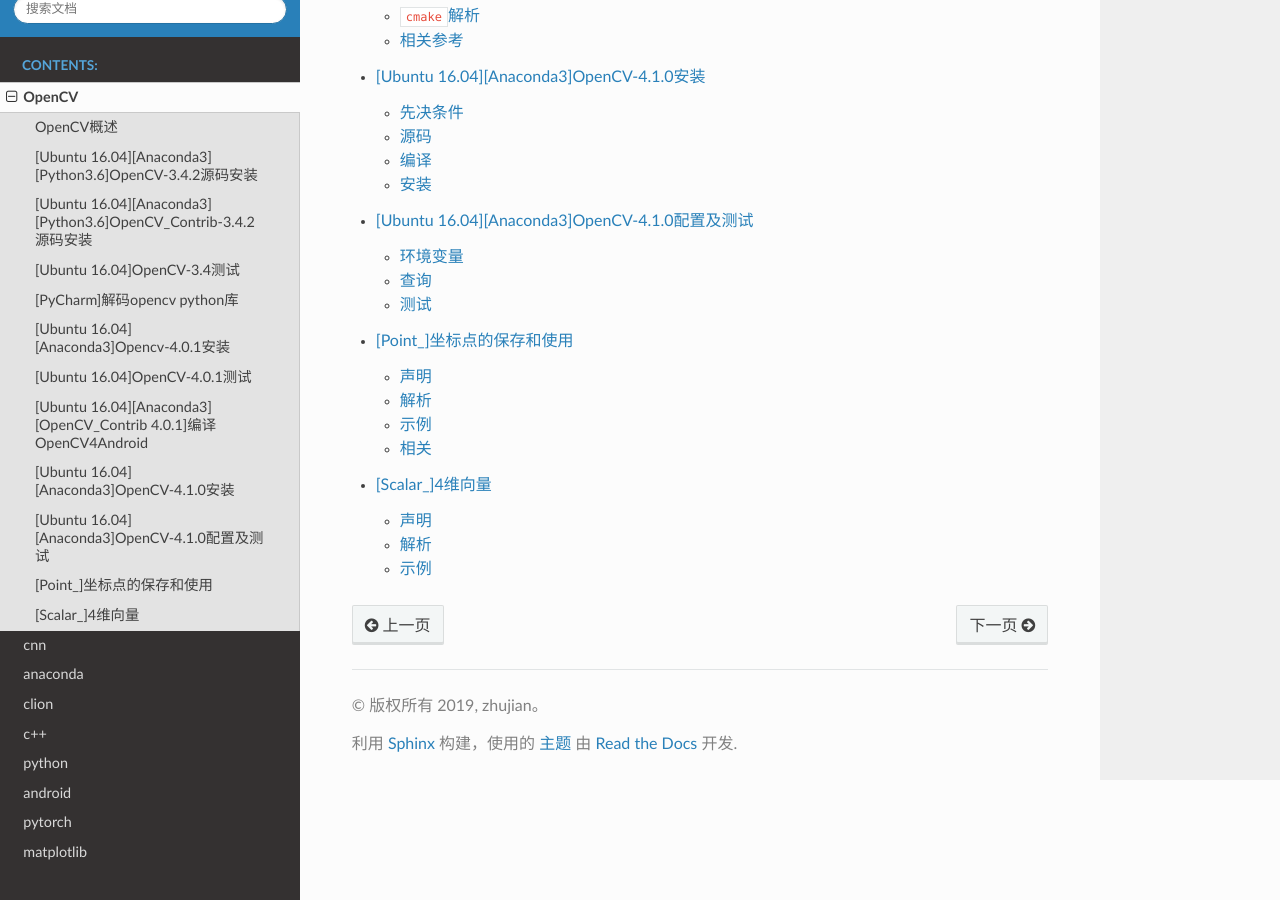
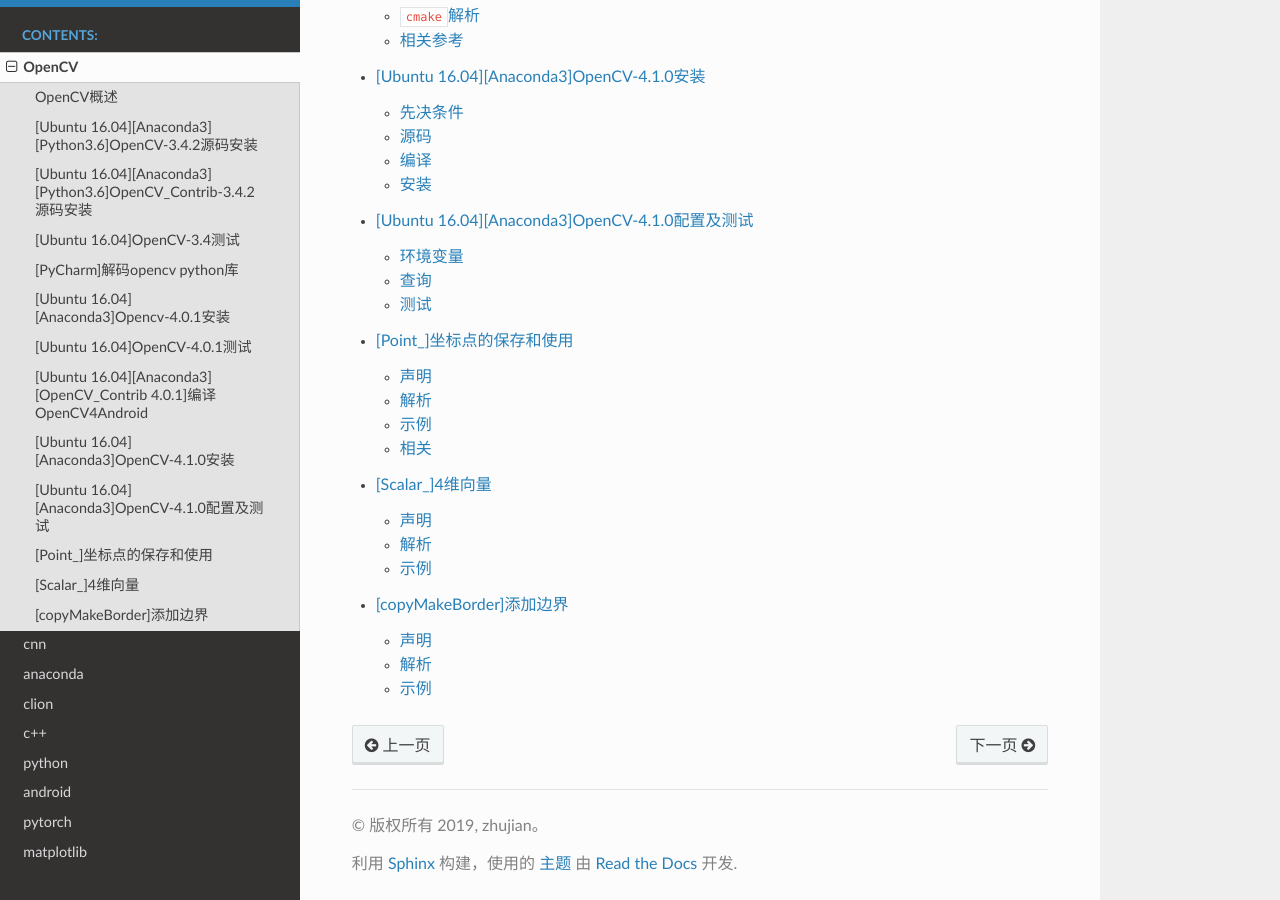
Before and after one commit to Document-Collection/image-processing, a Sphinx documentation site: the page built from docs/source/opencv.rst, in a window 1280 px wide and 900 px high, scrolled down 998 px. Built offline with Sphinx 7.4.7 and the Read the Docs theme 2.0.0, drawn with Linux system fonts in a browser that asks for light colours; pages that are not in the unit, such as notebooks, are missing from menus; some of the changed lines change nothing that is shown.

Commit message:
docs(opencv): 添加图像边界copyMakeBorder解析

````diff
--- a/docs/source/opencv.rst
+++ b/docs/source/opencv.rst
@@ -19,3 +19,4 @@ OpenCV
 
    opencv/[Point_]坐标点的保存和使用
    opencv/[Scalar_]4维向量
+   opencv/[copyMakeBorder]添加边界
--- /dev/null
+++ b/docs/source/opencv/[copyMakeBorder]添加边界.md
@@ -0,0 +1,96 @@
+
+# [copyMakeBorder]添加边界
+
+参考：[Adding borders to your images](https://docs.opencv.org/4.1.0/dc/da3/tutorial_copyMakeBorder.html)
+
+`OpenCV`提供函数[copyMakeBorder()](https://docs.opencv.org/4.1.0/d2/de8/group__core__array.html#ga2ac1049c2c3dd25c2b41bffe17658a36)来添加图像边界
+
+## 声明
+
+头文件声明：`#include <opencv2/core.hpp>`
+
+## 解析
+
+```
+CV_EXPORTS_W void copyMakeBorder(InputArray src, OutputArray dst,
+                                 int top, int bottom, int left, int right,
+                                 int borderType, const Scalar& value = Scalar() );
+```
+
+* `src`：原图
+* `dst`：结果图像，其大小为`Size(src.cols+left+right, src.rows+top+bottom)`
+* `top`：指定图像上方填充多少像素。其他方向同理
+* `bottom`
+* `left`
+* `right`
+* `borderType`：填充类型
+* `value：borderType==BORDER_CONSTANT`的填充值。默认值为`0`的`Scalar`
+
+函数将源图像复制到目标图像的中间。在源图像左侧、右侧、上方和下方的区域进行像素填充
+
+### 填充类型
+
+* `borderType == BORDER_CONSTRAINT`：指定像素值进行填充
+* `borderType== BORDER_REPLICATE`：使用边缘像素值进行填充
+
+## 示例
+
+```
+#include "opencv2/imgproc.hpp"
+#include "opencv2/imgcodecs.hpp"
+#include "opencv2/highgui.hpp"
+
+using namespace cv;
+// Declare the variables
+Mat src, dst;
+int top, bottom, left, right;
+int borderType = BORDER_CONSTANT;
+const char *window_name = "copyMakeBorder Demo";
+RNG rng(12345);
+
+int main(int argc, char **argv) {
+    const char *imageName = argc >= 2 ? argv[1] : "../lena.jpg";
+
+    // Loads an image
+    src = imread(imageName, IMREAD_COLOR); // Load an image
+    // Check if image is loaded fine
+    if (src.empty()) {
+        printf(" Error opening image\n");
+        printf(" Program Arguments: [image_name -- default ../data/lena.jpg] \n");
+        return -1;
+    }
+
+    // Brief how-to for this program
+    printf("\n \t copyMakeBorder Demo: \n");
+    printf("\t -------------------- \n");
+    printf(" ** Press 'c' to set the border to a random constant value \n");
+    printf(" ** Press 'r' to set the border to be replicated \n");
+    printf(" ** Press 'ESC' to exit the program \n");
+
+    namedWindow(window_name, WINDOW_AUTOSIZE);
+    // Initialize arguments for the filter
+    top = (int) (0.05 * src.rows);
+    bottom = top;
+    left = (int) (0.05 * src.cols);
+    right = left;
+    for (;;) {
+        Scalar value(rng.uniform(0, 255), rng.uniform(0, 255), rng.uniform(0, 255));
+        copyMakeBorder(src, dst, top, bottom, left, right, borderType, value);
+        imshow(window_name, dst);
+        char c = (char) waitKey(500);
+        if (c == 27) { break; }
+        else if (c == 'c') { borderType = BORDER_CONSTANT; }
+        else if (c == 'r') { borderType = BORDER_REPLICATE; }
+    }
+
+    return 0;
+}
+```
+
+设置为`BORDER_CONSTRAINT`时
+
+![](./imgs/constraint_border.png)
+
+设置为`BORDER_REPLICATE`时
+
+![](./imgs/replicate_border.png)
````
Also changed, not shown: docs/source/opencv/imgs/constraint_border.png (added), docs/source/opencv/imgs/replicate_border.png (added).
